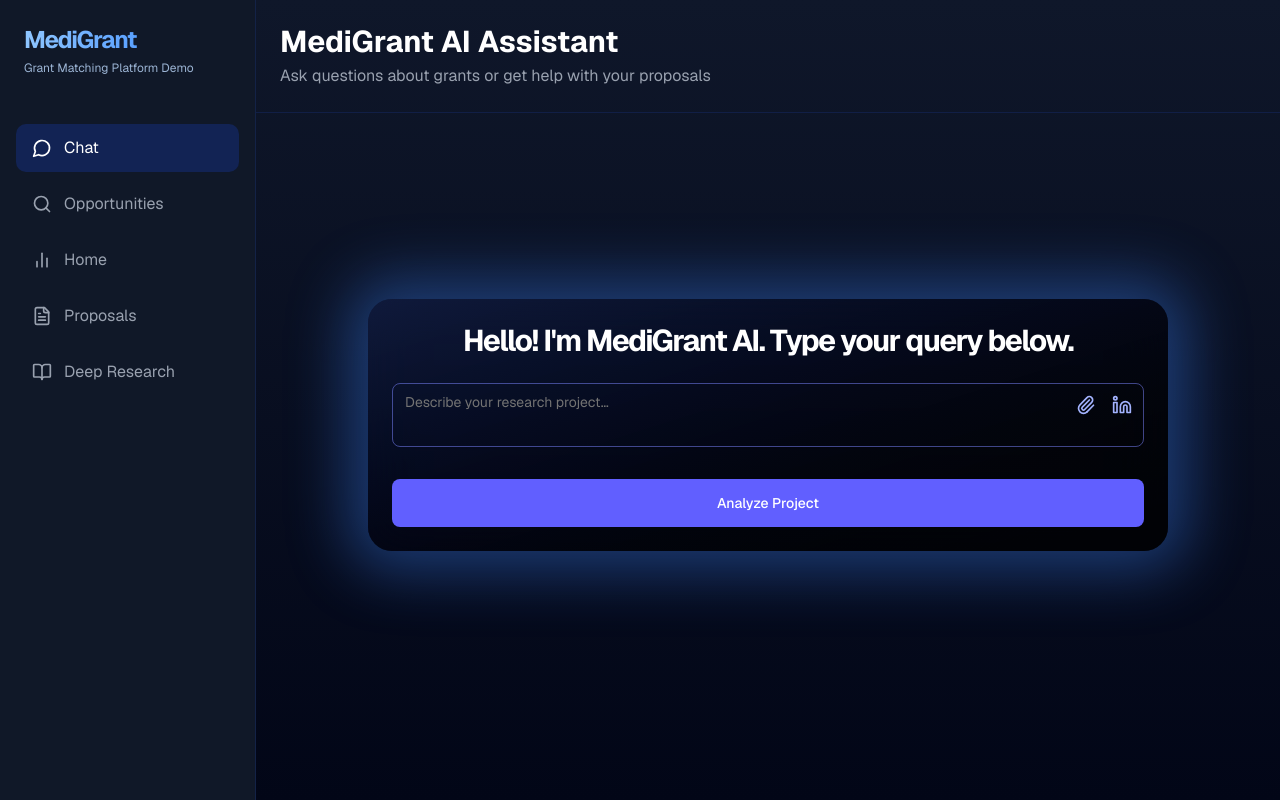
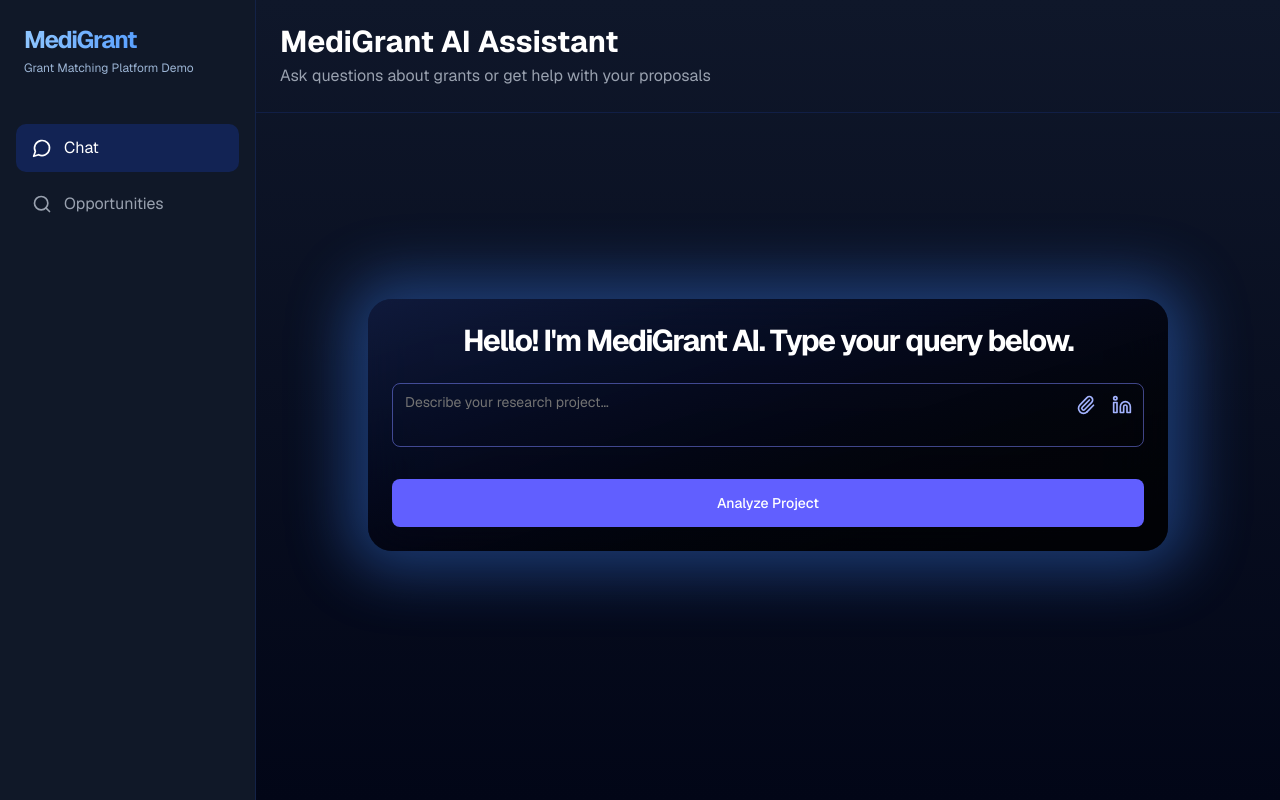
Before and after one commit to marianaisaw/MediGrant, a Next.js app: page /dashboard in a window 1280 px wide. Built offline with nearby package versions, Linux system fonts and the light colour scheme.

Commit message:
removed useless tabs

```diff
--- a/components/dashboard/Sidebar.tsx
+++ b/components/dashboard/Sidebar.tsx
@@ -37,9 +37,6 @@ export function Sidebar() {
   const navItems: NavItem[] = [
     { name: 'Chat', icon: <MessageCircle className="h-5 w-5" />, href: '/dashboard', active: activeItem === 'Chat' },
     { name: 'Opportunities', icon: <Search className="h-5 w-5" />, href: '/dashboard?view=opportunities', active: activeItem === 'Opportunities', disabled: disabledFeatures },
-    { name: 'Home', icon: <BarChart2 className="h-5 w-5" />, href: '/dashboard?view=home', active: activeItem === 'Home', disabled: disabledFeatures },
-    { name: 'Proposals', icon: <FileText className="h-5 w-5" />, href: '/dashboard?view=proposals', active: activeItem === 'Proposals', disabled: disabledFeatures },
-    { name: 'Deep Research', icon: <BookOpen className="h-5 w-5" />, href: '/dashboard?view=deep-research', active: activeItem === 'Deep Research', disabled: disabledFeatures },
   ]
 
   return (
```
